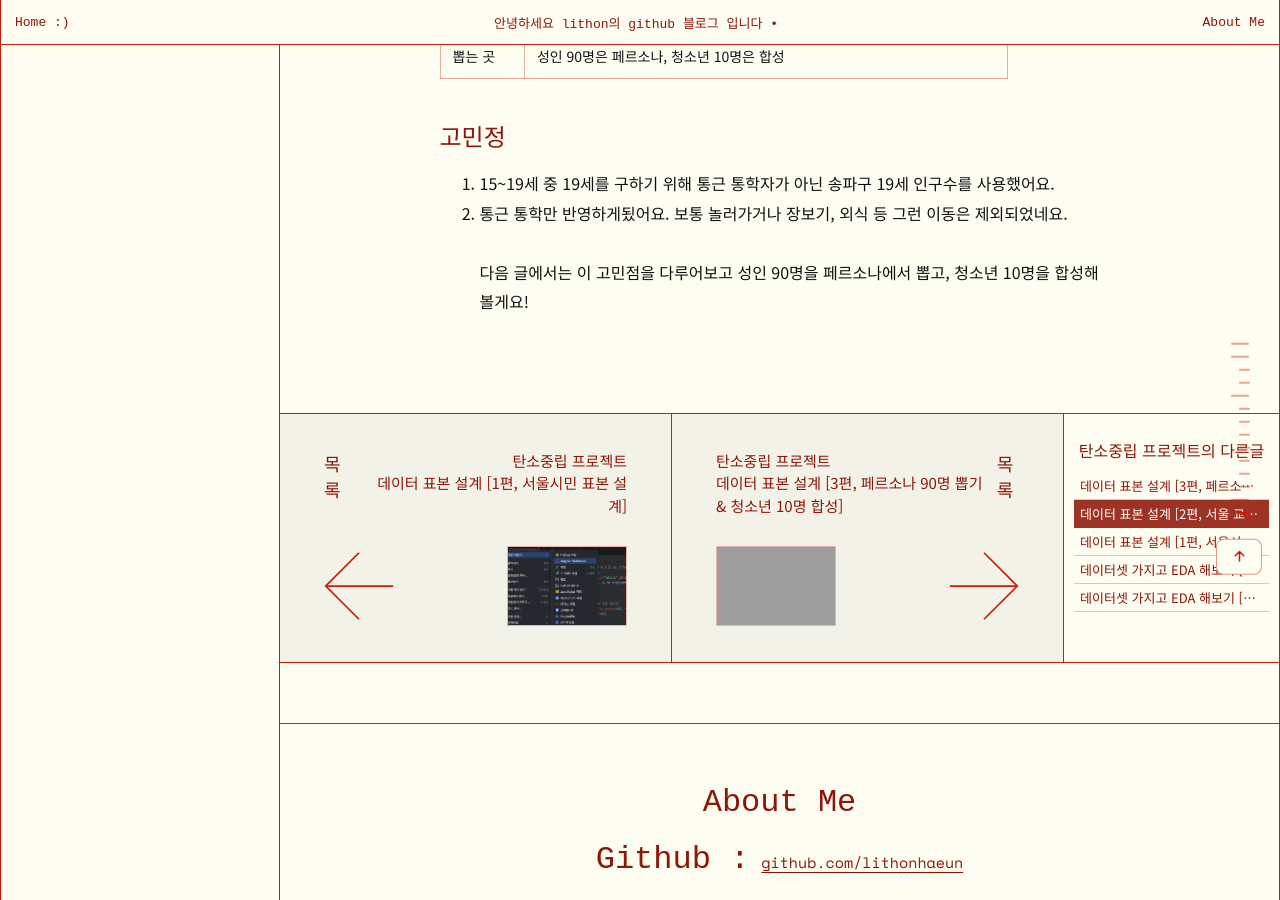
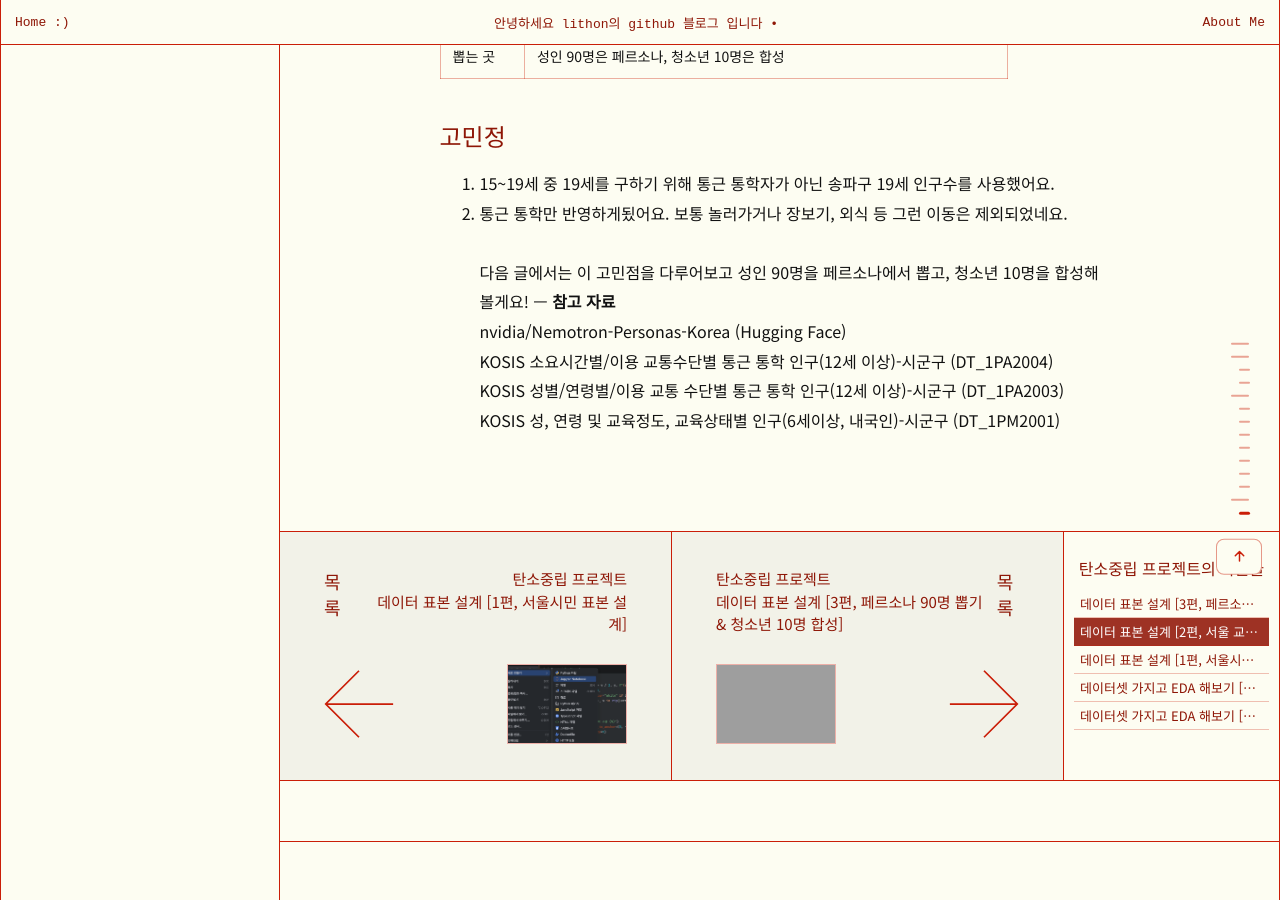
Before and after one commit to lithonhaeun/lithonhaeun.github.io, a Jekyll site: the page built from _posts/2026-10-02-데이터 표본설계 2편.md, in a window 1280 px wide and 900 px high, scrolled down 17960 px. Built offline with Jekyll 4.4.1, drawn with Linux system fonts in a browser that asks for light colours; some web fonts are replaced; comment, search, counter and statistics services are not loaded; grey boxes are pictures that could not be loaded.

Commit message:
docs fix : 데이터표본설계 2편 참고자료 추가

```diff
--- a/_posts/2026-10-02-데이터 표본설계 2편.md
+++ b/_posts/2026-10-02-데이터 표본설계 2편.md
@@ -432,3 +432,9 @@ people.head(10)
 2. 통근 통학만 반영하게됬어요. 보통 놀러가거나 장보기, 외식 등 그런 이동은 제외되었네요.
 <br><br>
 다음 글에서는 이 고민점을 다루어보고 성인 90명을 페르소나에서 뽑고, 청소년 10명을 합성해 볼게요!
+---
+**참고 자료**
+<br>nvidia/Nemotron-Personas-Korea (Hugging Face)
+<br>KOSIS 소요시간별/이용 교통수단별 통근 통학 인구(12세 이상)-시군구 (DT_1PA2004)
+<br>KOSIS 성별/연령별/이용 교통 수단별 통근 통학 인구(12세 이상)-시군구 (DT_1PA2003)
+<br>KOSIS 성, 연령 및 교육정도, 교육상태별 인구(6세이상, 내국인)-시군구 (DT_1PM2001)
```
